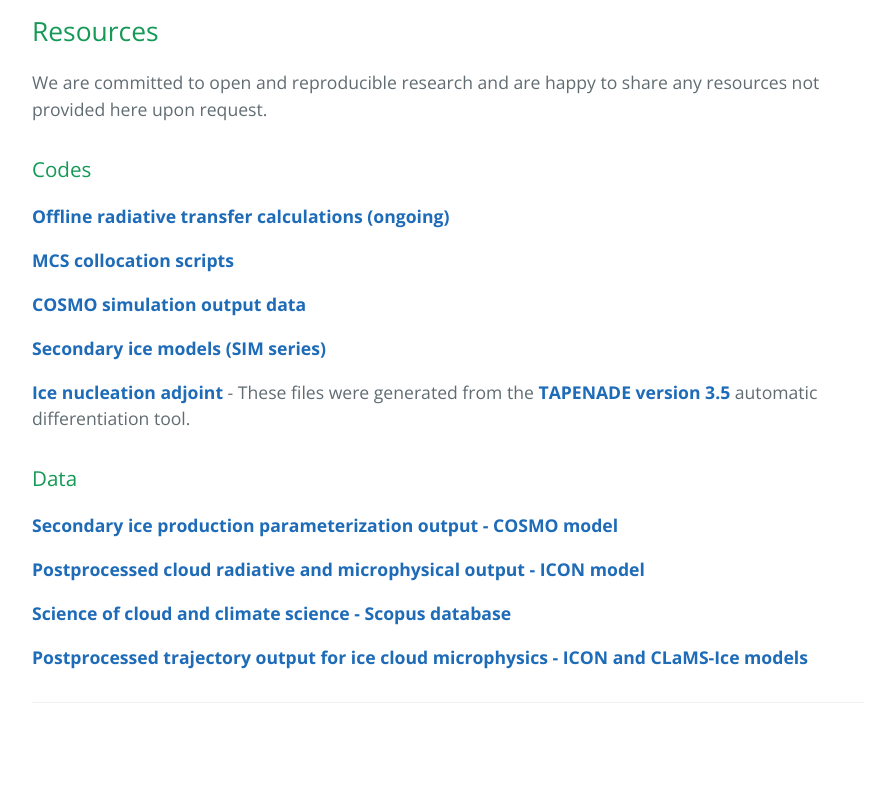
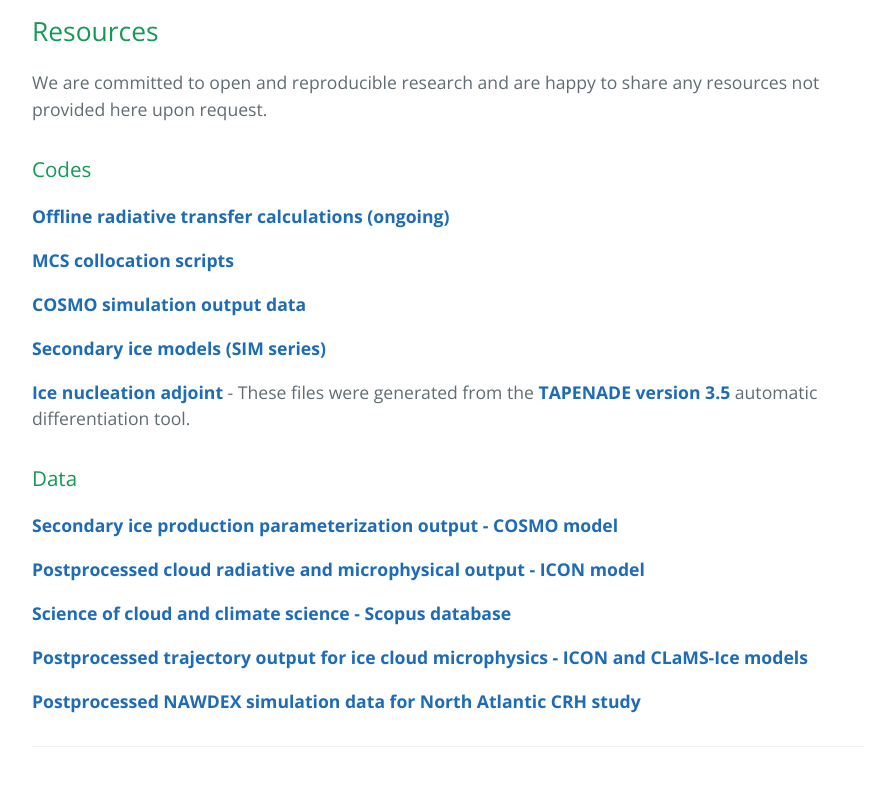
Before and after one commit to sylviasullivan/sylviasullivan.github.io, a Jekyll site: the page built from codes-and-slides.md, in a window 1280 px wide. Shown: the part 632-1443 px from the top of the page, without its empty margins (192-1087 px from the left). Built offline with Jekyll 4.4.1, drawn with Linux system fonts in a browser that asks for light colours; before the commit the page ends 1399 px from its top, so only the background shows below that.

Commit message:
Add NAWDEX CRH data link

```diff
--- a/codes-and-slides.md
+++ b/codes-and-slides.md
@@ -29,3 +29,5 @@ We are committed to open and reproducible research and are happy to share any re
 **[Science of cloud and climate science - Scopus database](https://zenodo.org/record/5524758#.YpkTzmjMJD8)**
 
 **[Postprocessed trajectory output for ice cloud microphysics - ICON and CLaMS-Ice models](https://zenodo.org/record/6601215#.YpkUPmjMJD8)**
+
+**[Postprocessed NAWDEX simulation data for North Atlantic CRH study](https://zenodo.org/record/7236564#.Y1MWYHbMJD8)**
```
